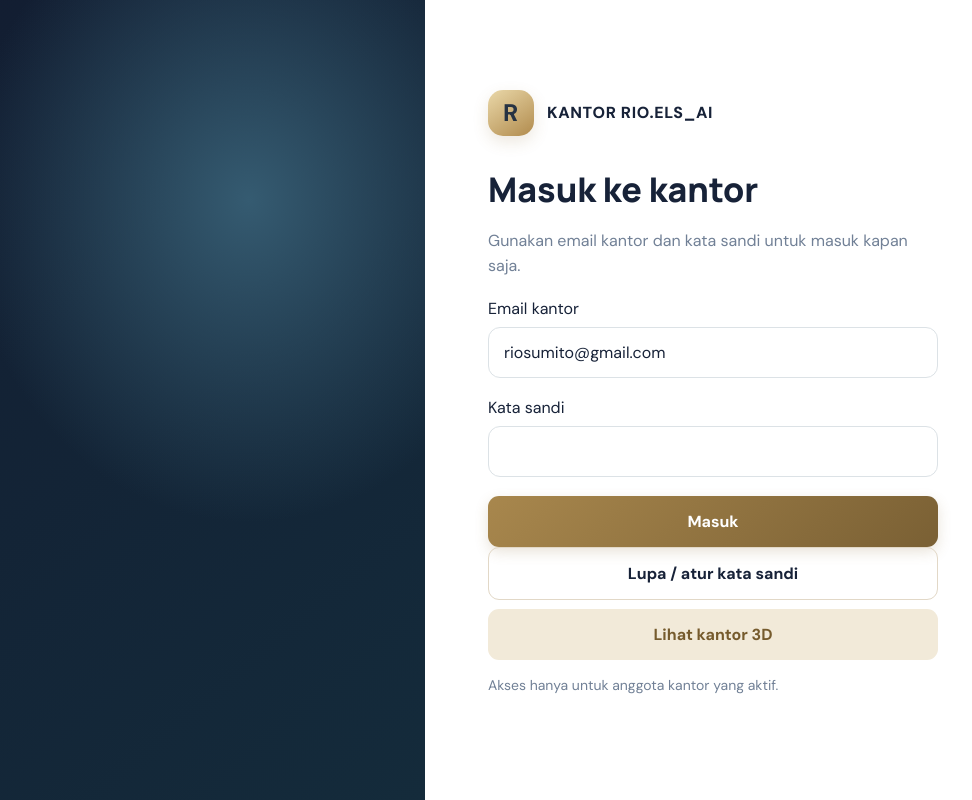
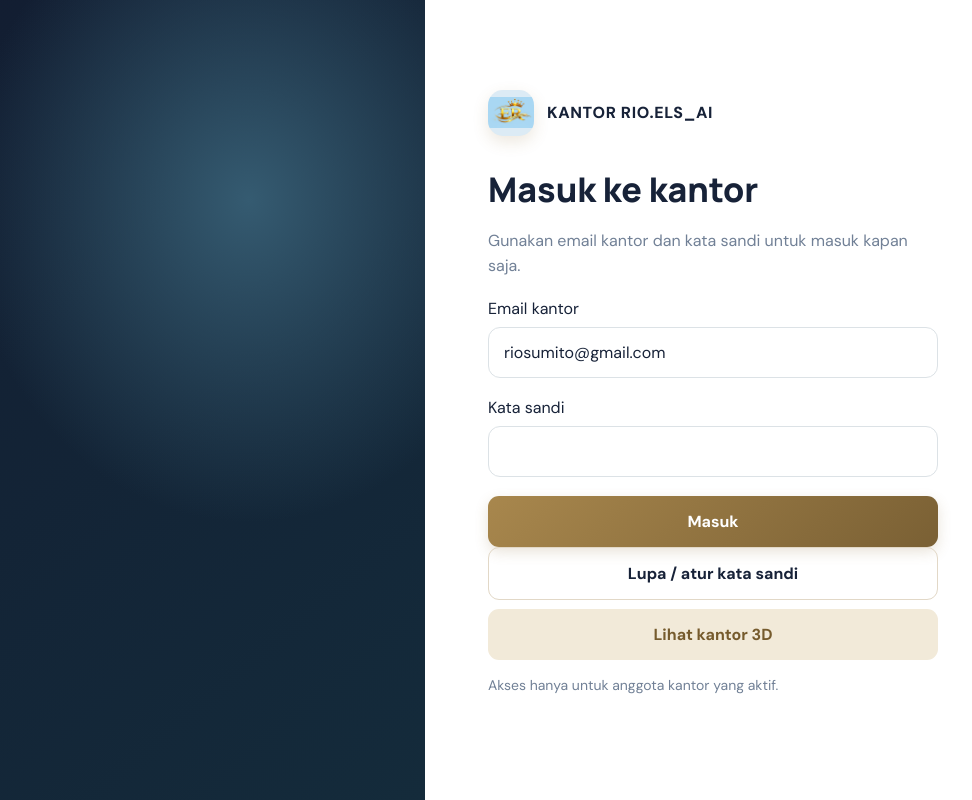
Before and after one commit to riosumito-arch/kantor-rio-els-ai, a plain HTML site: page index.html in a window 1280 px wide. Shown: the whole page, without its empty margins (279-1251 px from the left). Drawn offline with Linux system fonts and the light colour scheme; a script that the page names is missing.

Commit message:
Tampilkan logo kantor pada halaman masuk

```diff
--- a/index.html
+++ b/index.html
@@ -21,6 +21,8 @@
   .sidebar{background:#fbfaf6;border-right-color:#ded4c2}
   .side-brand{border-bottom-color:#ded4c2}
   .side-brand .brand-mark,.brand-mark{background:linear-gradient(145deg,#ead8a9,#b18b4d);color:#273343;box-shadow:0 6px 16px #8d6d3528}
+  /* Show the company logo immediately, including before Supabase branding loads. */
+  .side-brand .brand-mark,.brand-mark{background-color:#dcebf5;background-image:url('./brand-logo-blue.png');background-size:contain;background-position:center;background-repeat:no-repeat;color:transparent}
   .nav-item.active,.nav-item:hover{background:#eee6d5;color:#765b2d}
   .page h1,.panel h2,.building-head h2{font-family:Georgia,'Times New Roman',serif;letter-spacing:.015em}
   .eyebrow{color:#997a43;letter-spacing:.18em}
```
